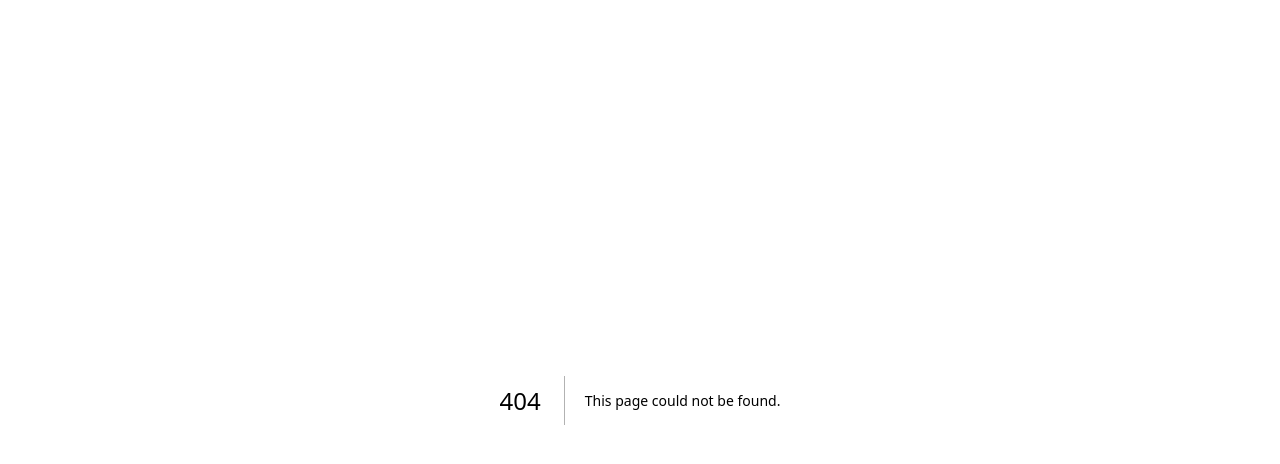
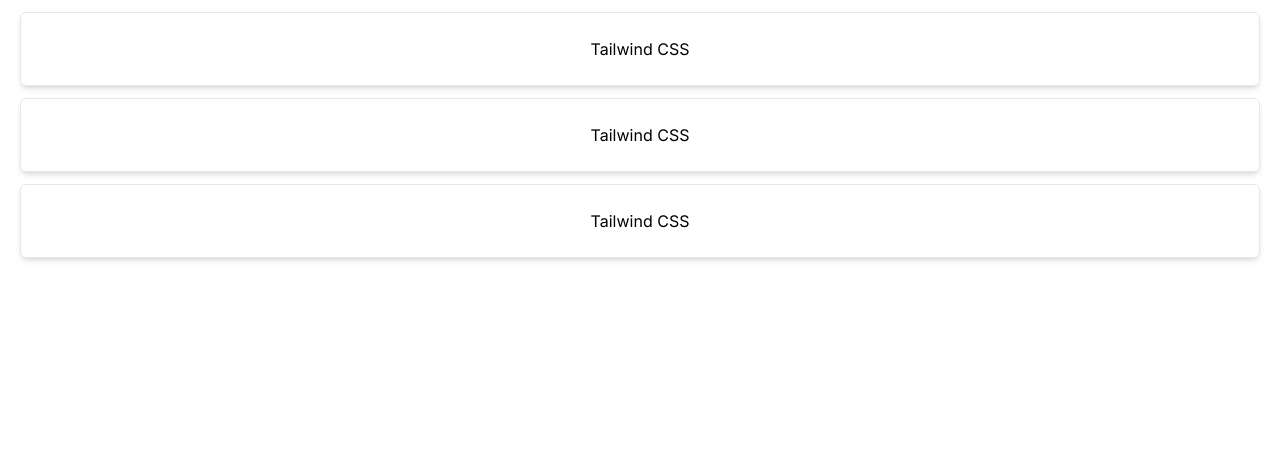
Before and after one commit to LeeSKII/next-todo, a Next.js app: page /tailwind in a window 1280 px wide. Before the commit this address had no page. Shown: the top 464 px of the page. Built offline with nearby package versions, Linux system fonts and the light colour scheme.

Commit message:
add tailwind page

```diff
--- /dev/null
+++ b/src/app/tailwind/page.tsx
@@ -0,0 +1,25 @@
+import Link from "next/link";
+
+export default function Page() {
+  return (
+    <div className="container mx-auto mt-3 px-5 ">
+      <div className="flex flex-col gap-3">
+        <Link className="group" href={"/"}>
+          <div className="flex items-center justify-center p-6 rounded-md border shadow-md group-hover:bg-slate-100 group-hover:shadow-xl">
+            <span className="group-hover:text-blue-700">Tailwind CSS</span>
+          </div>
+        </Link>
+        <Link className="group" href={"/"}>
+          <div className="flex items-center justify-center p-6 rounded-md border shadow-md group-hover:bg-slate-100 group-hover:shadow-xl">
+            <span className="group-hover:text-blue-700">Tailwind CSS</span>
+          </div>
+        </Link>
+        <Link className="group" href={"/"}>
+          <div className="flex items-center justify-center p-6 rounded-md border shadow-md group-hover:bg-slate-100 group-hover:shadow-xl">
+            <span className="group-hover:text-blue-700">Tailwind CSS</span>
+          </div>
+        </Link>
+      </div>
+    </div>
+  );
+}
```
